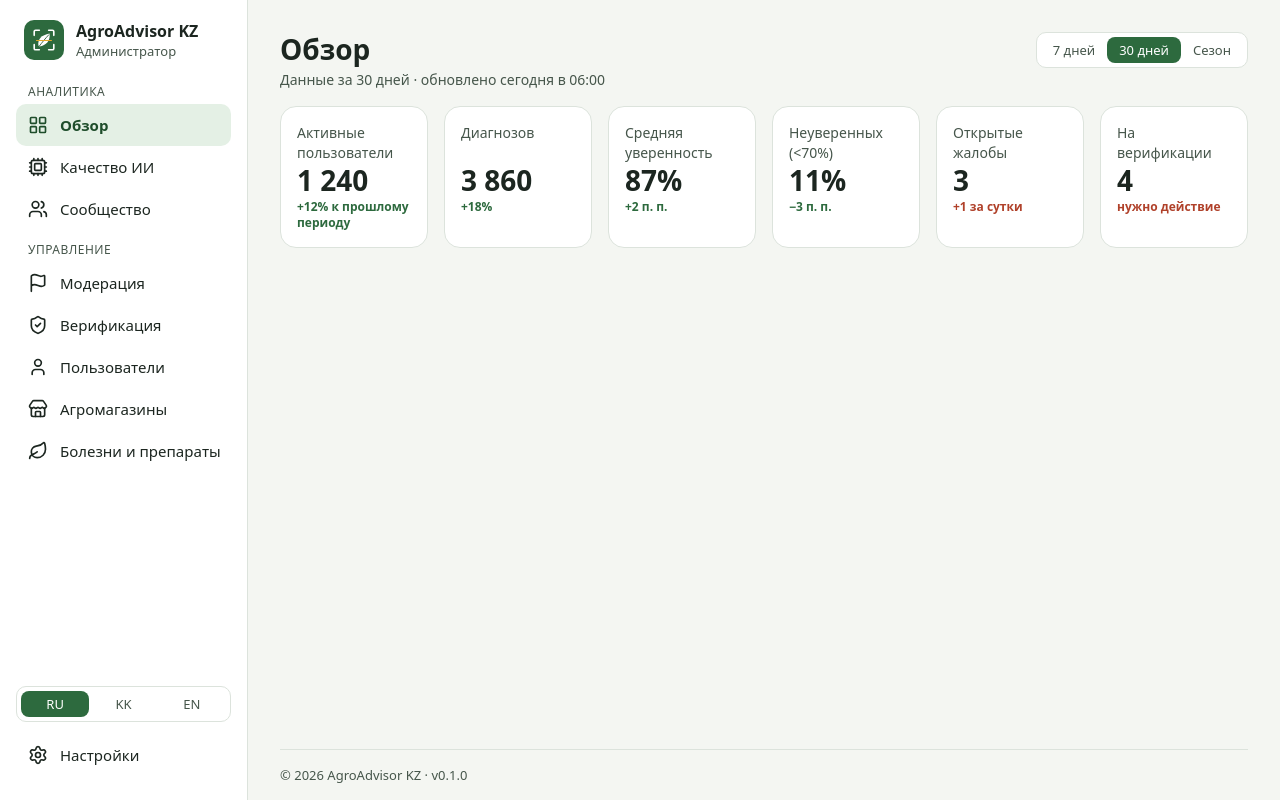
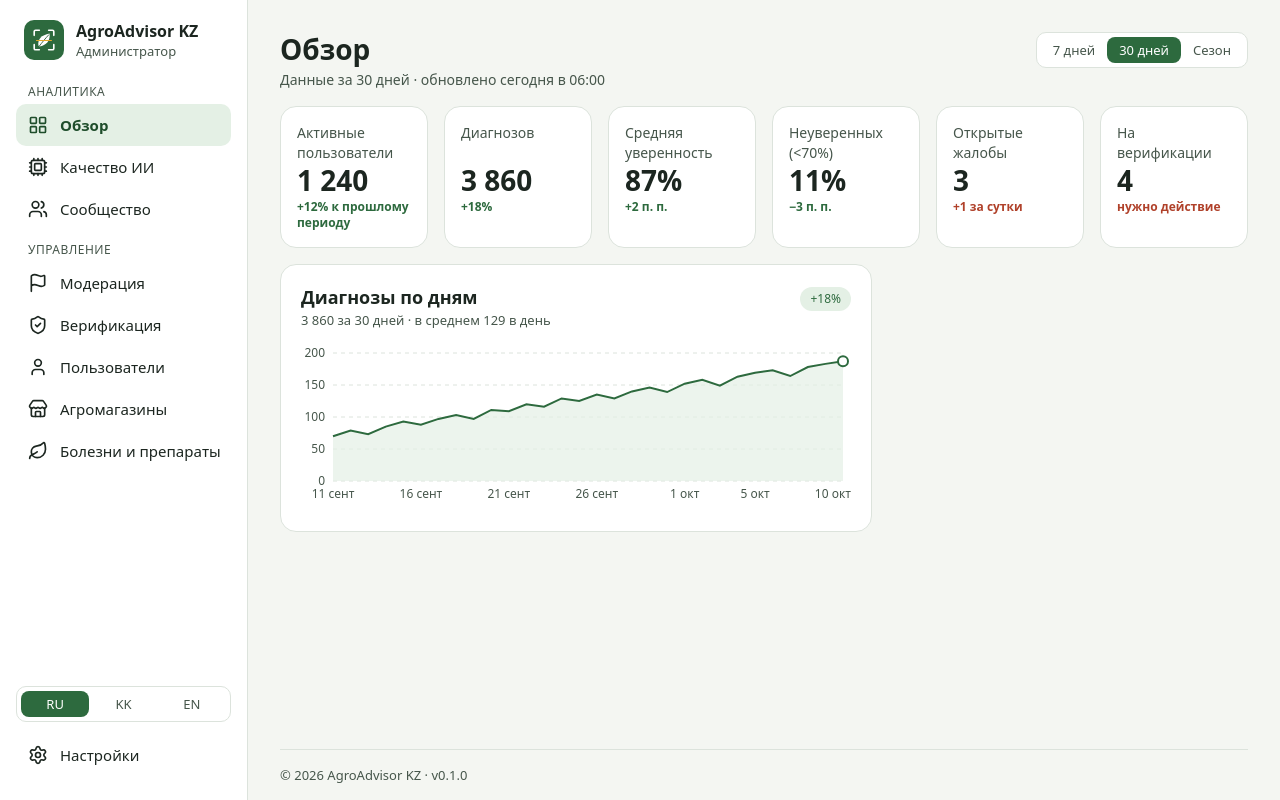
Before and after one commit to nurbolatdev/agroadvisor-kz, a React (Vite) app in the folder apps/admin-web/: page / in a window 1280 px wide. Built offline with nearby package versions, Linux system fonts and the light colour scheme.

Commit message:
feat(dashboard): add diagnoses by day chart

```diff
--- a/apps/admin-web/package.json
+++ b/apps/admin-web/package.json
@@ -17,7 +17,9 @@
     "lucide-react": "^1.55.0",
     "react": "^18.3.1",
     "react-dom": "^18.3.1",
+    "react-is": "^18.3.1",
     "react-router-dom": "^6.30.6",
+    "recharts": "^3.10.1",
     "tailwind-merge": "^3.7.0"
   },
   "devDependencies": {
--- /dev/null
+++ b/apps/admin-web/src/features/dashboard/components/DiagnosesByDayChart.tsx
@@ -0,0 +1,108 @@
+import {
+  Area,
+  AreaChart,
+  CartesianGrid,
+  ResponsiveContainer,
+  Tooltip,
+  XAxis,
+  YAxis,
+} from 'recharts'
+import { Badge } from '@/components/ui/Badge'
+import { Card, CardHeader } from '@/components/ui/Card'
+import type { OverviewStats, StatsPeriod } from '@/shared/types'
+import { formatNumber, formatShortDate, formatSigned } from '@/shared/utils/format'
+
+interface DiagnosesByDayChartProps {
+  stats: OverviewStats
+}
+
+const PERIOD_TEXT: Record<StatsPeriod, string> = {
+  '7d': 'за 7 дней',
+  '30d': 'за 30 дней',
+  season: 'за сезон',
+}
+
+const AXIS_TICK = { fontSize: 12, fill: 'var(--color-text-muted)' }
+
+/** Even Y axis ticks from zero: 0, 50, 100, 150, 200 for the 30-day range. */
+function yTicks(max: number) {
+  const step = max <= 250 ? 50 : max <= 500 ? 100 : 250
+  const top = Math.ceil(max / step) * step
+  return Array.from({ length: top / step + 1 }, (_, index) => index * step)
+}
+
+export function DiagnosesByDayChart({ stats }: DiagnosesByDayChartProps) {
+  const { diagnoses, diagnosesByDay, period } = stats
+  const isWeekly = period === 'season'
+  const average = Math.round(diagnoses.value / diagnosesByDay.length)
+  const lastIndex = diagnosesByDay.length - 1
+  const ticks = yTicks(Math.max(...diagnosesByDay.map((point) => point.count)))
+
+  return (
+    <Card className="flex h-67 flex-col">
+      <CardHeader
+        title={isWeekly ? 'Диагнозы по неделям' : 'Диагнозы по дням'}
+        subtitle={`${formatNumber(diagnoses.value)} ${PERIOD_TEXT[period]} · в среднем ${formatNumber(average)} ${isWeekly ? 'в неделю' : 'в день'}`}
+        action={
+          <Badge tone={diagnoses.changePercent >= 0 ? 'success' : 'danger'}>
+            {formatSigned(diagnoses.changePercent)}%
+          </Badge>
+        }
+      />
+      <div className="min-h-0 flex-1">
+        <ResponsiveContainer width="100%" height="100%">
+          <AreaChart data={diagnosesByDay} margin={{ top: 8, right: 8, bottom: 0, left: -16 }}>
+            <CartesianGrid vertical={false} stroke="var(--color-border)" strokeDasharray="4 4" />
+            <XAxis
+              dataKey="date"
+              tickFormatter={(date: string) => formatShortDate(date)}
+              tick={AXIS_TICK}
+              tickLine={false}
+              axisLine={false}
+              interval="preserveStartEnd"
+              minTickGap={40}
+            />
+            <YAxis
+              ticks={ticks}
+              domain={[0, ticks[ticks.length - 1]]}
+              interval={0}
+              tick={AXIS_TICK}
+              tickLine={false}
+              axisLine={false}
+              width={48}
+            />
+            <Tooltip
+              formatter={(value) => [formatNumber(Number(value)), 'Диагнозов']}
+              labelFormatter={(date) => formatShortDate(String(date))}
+              contentStyle={{ borderRadius: 12, borderColor: 'var(--color-border)', fontSize: 13 }}
+            />
+            <Area
+              type="linear"
+              dataKey="count"
+              stroke="var(--color-primary)"
+              strokeWidth={2}
+              fill="var(--color-primary-soft)"
+              fillOpacity={0.7}
+              isAnimationActive={false}
+              dot={({ index, cx, cy }) =>
+                index === lastIndex ? (
+                  <circle
+                    key="last"
+                    cx={cx}
+                    cy={cy}
+                    r={5}
+                    fill="white"
+                    stroke="var(--color-primary)"
+                    strokeWidth={2}
+                  />
+                ) : (
+                  <g key={index} />
+                )
+              }
+            />
+          </AreaChart>
+        </ResponsiveContainer>
+      </div>
+    </Card>
+  )
+}
--- a/apps/admin-web/src/features/dashboard/pages/DashboardPage.tsx
+++ b/apps/admin-web/src/features/dashboard/pages/DashboardPage.tsx
@@ -6,6 +6,7 @@ import { EmptyState } from '@/components/ui/EmptyState'
 import { Loader } from '@/components/ui/Loader'
 import { PageHeader } from '@/components/ui/PageHeader'
 import { SegmentedControl, type SegmentedOption } from '@/components/ui/SegmentedControl'
+import { DiagnosesByDayChart } from '@/features/dashboard/components/DiagnosesByDayChart'
 import { OverviewKpis } from '@/features/dashboard/components/OverviewKpis'
 import { api } from '@/services/api'
 import { useApiQuery } from '@/shared/hooks/useApiQuery'
@@ -60,8 +61,14 @@ export function DashboardPage() {
           />
         </Card>
       ) : data ? (
-        <div aria-busy={isLoading} className={cn('transition-opacity', isLoading && 'opacity-60')}>
+        <div
+          aria-busy={isLoading}
+          className={cn('flex flex-col gap-4 transition-opacity', isLoading && 'opacity-60')}
+        >
           <OverviewKpis stats={data} />
+          <div className="grid gap-4 lg:grid-cols-[592fr_360fr]">
+            <DiagnosesByDayChart stats={data} />
+          </div>
         </div>
       ) : (
         <Loader />
```
Also changed, not shown: 1 other file (tests, documents, lock files or other folders).
